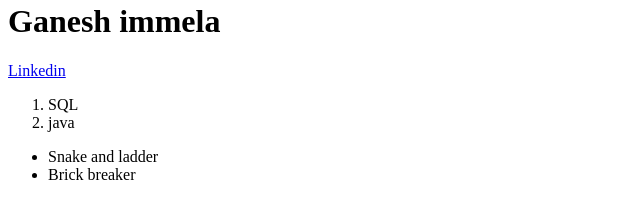
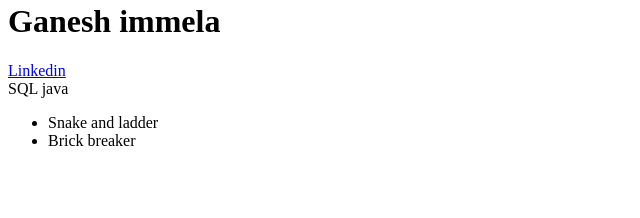
Before and after one commit to acciojob/portfolio-page-Ganesh2048, a website: page main.html in a window 1280 px wide. Shown: the part 330-548 px from the top of the page, without its empty margins (0-640 px from the left). Drawn offline with Linux system fonts and the light colour scheme.

Commit message:
created a submission

```diff
--- a/main.html
+++ b/main.html
@@ -14,10 +14,8 @@
 	<h1>Ganesh immela</h1>
 	<a href="https://www.google.com/imgres?imgurl=https%3A%2F%2Fwww.freecodecamp.org%2Fnews%2Fcontent%2Fimages%2F2022%2F09%2Fjonatan-pie-3l3RwQdHRHg-unsplash.jpg&tbnid=dfIZQWgO5XfgyM&vet=12ahUKEwj0_LW-ss2AAxWLz6ACHXr0BxkQMygMegUIARDaAQ..i&imgrefurl=https%3A%2F%2Fwww.freecodecamp.org%2Fnews%2Fhtml-background-image-how-to-add-wallpaper-images-to-your-website%2F&docid=MdcI3Z9gtYMS6M&w=1920&h=1282&q=image&ved=2ahUKEwj0_LW-ss2AAxWLz6ACHXr0BxkQMygMegUIARDaAQ">Linkedin</a>
 	<section id="skills">
-		<ol>
-			<li>SQL</li>
-			<li>java</li>
-		</ol>
+		SQL
+			java
 	</section>
 <section id="projects">
 	<ul>
```
